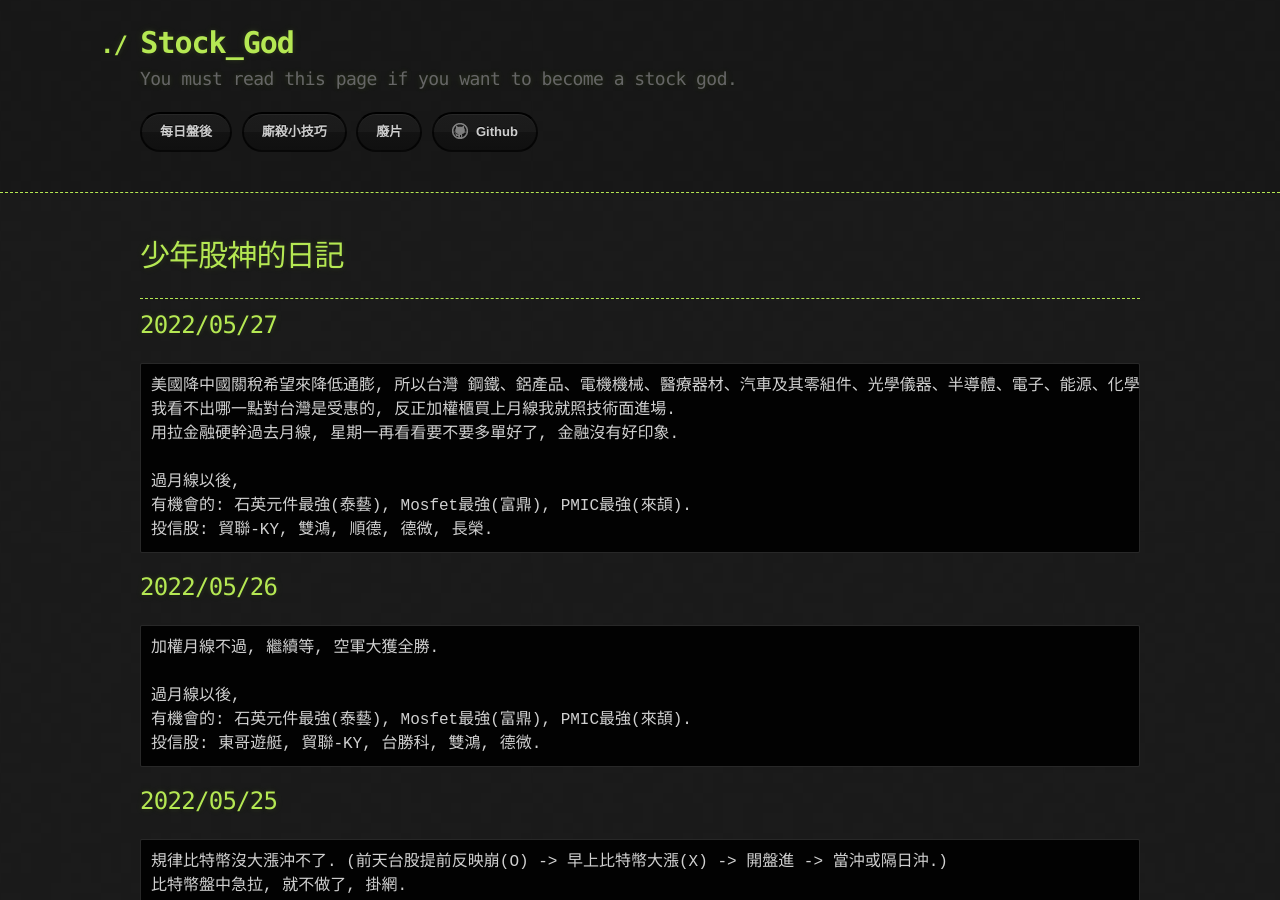
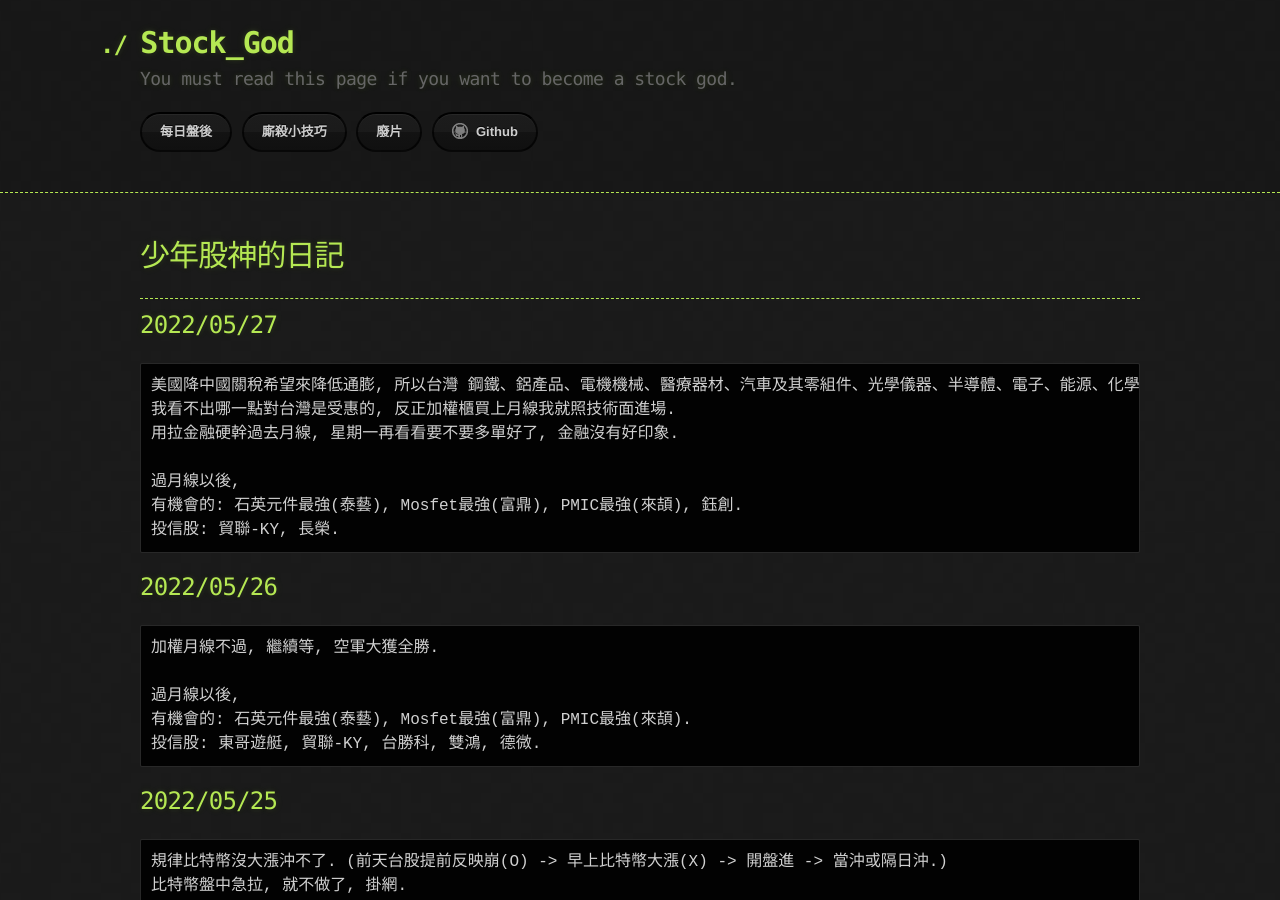
Before and after one commit to lepg5487/Stock_God, a Jekyll site: the page built from index.md, in a window 1280 px wide and 900 px high. Built offline with Jekyll 4.4.1, drawn with Linux system fonts in a browser that asks for light colours; our own code applies the rules of GitHub Pages for plain Markdown files.

Commit message:
Update index.md

````diff
--- a/index.md
+++ b/index.md
@@ -13,8 +13,8 @@ layout: testlayouts
 用拉金融硬幹過去月線, 星期一再看看要不要多單好了, 金融沒有好印象.
 
 過月線以後,
-有機會的: 石英元件最強(泰藝), Mosfet最強(富鼎), PMIC最強(來頡).
-投信股: 貿聯-KY, 雙鴻, 順德, 德微, 長榮.
+有機會的: 石英元件最強(泰藝), Mosfet最強(富鼎), PMIC最強(來頡), 鈺創.
+投信股: 貿聯-KY, 長榮.
 ```
 
 ## 2022/05/26
````
